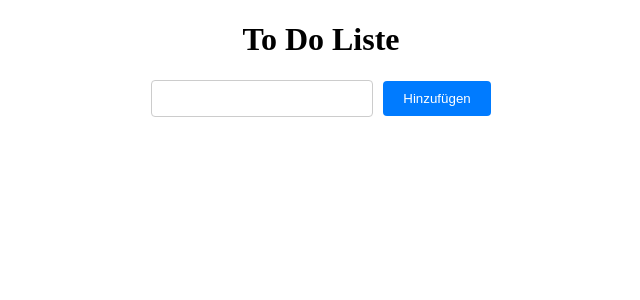
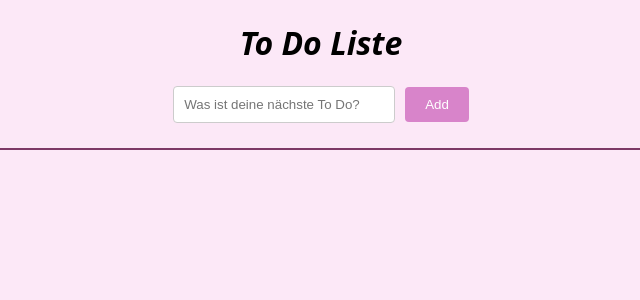
Before and after one commit to pankla-rit/rit-sf-forderungsportfolio-react-app, a React (Create React App) app: page / in a window 1280 px wide. Shown: the top 300 px of the page, without its empty margins (319-959 px from the left). Built offline with nearby package versions, Linux system fonts and the light colour scheme.

Commit message:
SFKIS-858: ToDoList Basis

```diff
--- a/src/App.css
+++ b/src/App.css
@@ -1,8 +1,12 @@
+body{
+    background-color:rgb(252, 232, 247);
+}
+
 button{
     padding: 10px 20px;
     border-radius: 4px;
     border: none;
-    background-color: #007bff;
+    background-color: #d884ca;
     color: #fff;
     cursor: pointer;
 }
@@ -19,20 +23,31 @@ li{
     background: #f9f9f9;
     margin: 5px 0;
     padding: 10px;
-    border-radius: 4px;
-    border: 1px solid #ddd;
+
 }
 
 ul{
-    list-style: none;
+    /* list-style: none; */
+    background-color: #f9f2f7;
     padding: 0;
+    display:block;
+    border-radius: 10px;
+    border: 1px solid #7d3866;
+    font-style: italic;
+    font-family:system-ui, -apple-system, BlinkMacSystemFont, 'Segoe UI', Roboto, Oxygen, Ubuntu, Cantarell, 'Open Sans', 'Helvetica Neue', sans-serif;
 }
 
 #main{
     text-align: center;
     margin-top: 20px;
+    font-family:system-ui, -apple-system, BlinkMacSystemFont, 'Segoe UI', Roboto, Oxygen, Ubuntu, Cantarell, 'Open Sans', 'Helvetica Neue', sans-serif;
+    font-style: oblique;
+
 }
 
 #textinput{
-    margin-bottom: 20px;
+    margin-bottom: 25px;
+    margin-left: auto;
+    margin-right: auto;
+    max-width: fit-content;
 }
--- a/src/App.js
+++ b/src/App.js
@@ -1,71 +1,26 @@
-// import React from 'react';
-// import TodoList from './TodoList';
-// import './App.css';
-
-// function App() {
-//     return (
-//         <div className="App">
-//         <TodoList />
-//         </div>
-//     );
-// }
-
-// export default App;
-
-// // export default function Myfunc(){
-// //     return (<h1>HelloWorld</h1>);
-// // }
-
-// // function doStuff(){
-// //     return (<Myfunc></Myfunc>);
-// // }
-
-// import useState from "react";
 import React, {useState} from "react";
-// import TodoApp from "./TodoApp";
 import "./App.css";
+import Titel from "./Titel.js";
+import InputDiv from "./InputDiv";
+import ToDoList from "./ToDoList"
 
 
-const TodoApp = () => {
-  const [todo, setTodo] = useState("");
-  const [todoList, setTodoList] = useState([]);
 
-  const addTodo = () => {
-    if (todo.trim() !== "") {
-      setTodoList([...todoList, todo]);
-      setTodo("");
+// Funktion für die Hauptapp
+const App = () => {
+    const [todos, setTodos] = useState([]);
+
+    const addNewTodo = (newTodo) => {
+      setTodos([...todos, newTodo]);
     }
-  };
 
-        return (
-      <div id="main">
-        <h1>To Do Liste</h1>
-        <div id="textinput">
-          <input
-            type="text"
-            value={todo}
-            onChange={(event) => setTodo(event.target.value)}
-          />
-          <button
-            onClick={addTodo}
-          >
-            Hinzufügen
-          </button>
-        </div>
-        <ul>
-          {todoList.map((item, index) => (
-            <li
-              key={index}
-            >
-              {item}
-            </li>
-          ))}
-        </ul>
-      </div>
-    );
-  };
+  return (
+    <>
+    <Titel />
+    <InputDiv addNewTodo={addNewTodo}/>
+    <ToDoList todos={todos}/>
+    </>
+  );
+};
 
-
-export default TodoApp;
-
-// NXT: To Do List in eigene Klassen wie vorher!
+export default App;
--- /dev/null
+++ b/src/InputDiv.js
@@ -0,0 +1,28 @@
+import React, {useState} from "react";
+
+
+const InputDiv = ({ addNewTodo }) => {
+  const [inputValue, setInputValue] = useState("");
+
+  const handleInputChange = (event) => setInputValue(event.target.value);
+
+  const handleSubmit = (event) => {
+    event.preventDefault();
+    addNewTodo(inputValue);
+    setInputValue("");
+  };
+
+  return (
+    <form id="textinput" onSubmit={handleSubmit}>
+      <input
+        type="text"
+        placeholder="Was ist deine nächste To Do?"
+        value={inputValue}
+        onChange={handleInputChange}
+      />
+      <button type="submit">Add</button>
+    </form>
+  );
+};
+
+export default InputDiv;
--- /dev/null
+++ b/src/Titel.js
@@ -0,0 +1,10 @@
+// Titel
+const Titel = () => {
+  return (
+  <div id="main">
+      <h1>To Do Liste</h1>
+    </div>
+    );
+};
+
+export default Titel;
--- /dev/null
+++ b/src/ToDoList.js
@@ -0,0 +1,20 @@
+import React from "react";
+
+const ToDoList = ({todos = []}) => {
+    return (
+        <div id="List">
+            <ul>
+                <form>
+                    {todos.map((todo, index) => (
+                        <div key={index}>
+                            <input type="checkbox" />
+                            {todo}
+                        </div>
+                    ))}
+                </form>
+            </ul>
+        </div>
+    );
+};
+
+export default ToDoList;
```
Also changed, not shown: src/RichTextEditor.js (added, +12 -0 lines), src/TodoApp.js (deleted).
